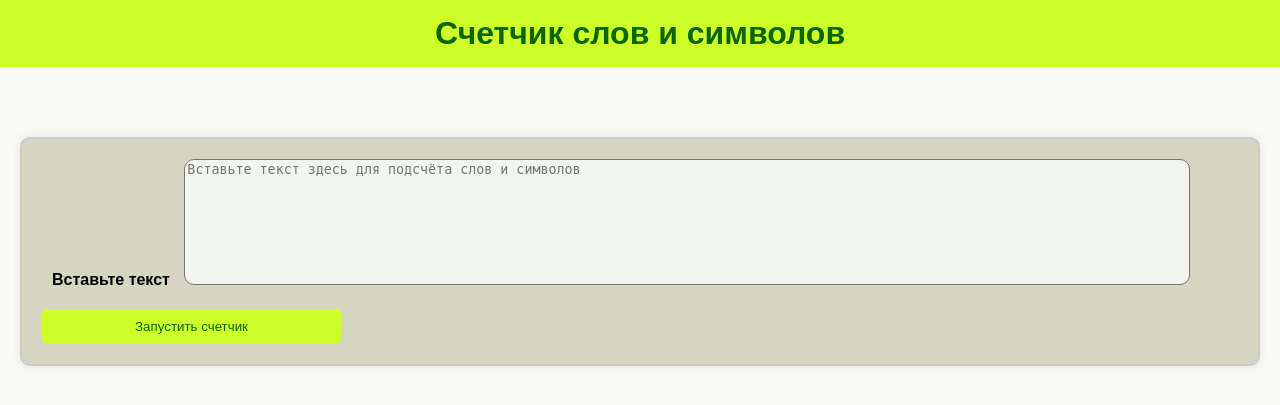
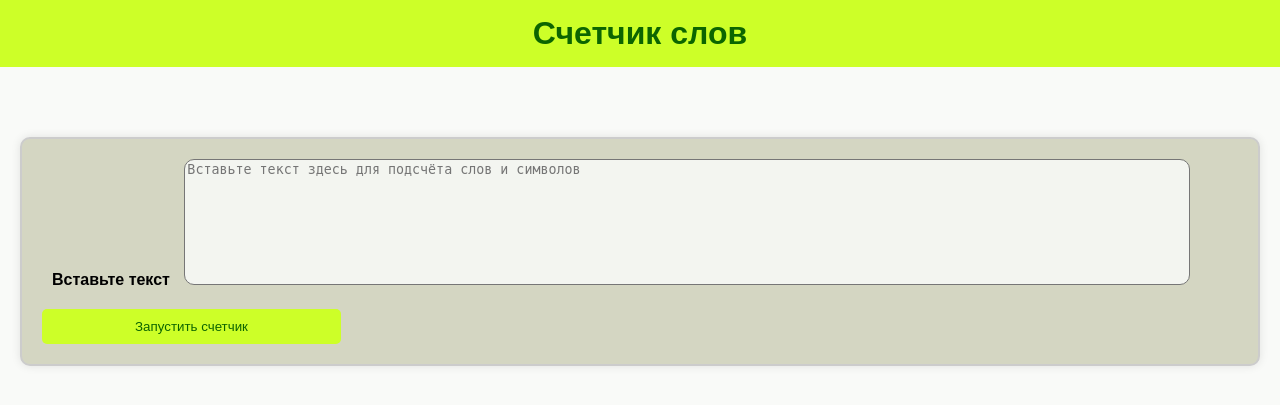
Before and after one commit to Yashima-san/Django_projects, a Django app: page / in a window 1280 px wide. Shown: the top 405 px of the page. Run offline with Django 5.2, Linux system fonts and the light colour scheme.

Commit message:
8 commit

```diff
--- a/wordcounter/wordcounter/word/templates/counter.HTML
+++ b/wordcounter/wordcounter/word/templates/counter.HTML
@@ -3,12 +3,12 @@
 <html lang="ru" dir="ltr">
 <head>
     <meta charset="utf-8">
-    <title>Счетчик слов и символов</title>
+    <title>Счетчик слов</title>
     <link rel="stylesheet" type="text/css" href="{% static 'css/word_style.css' %}">
 </head>
 <body>
 <div class="navbar">
-    <h1>Счетчик слов и символов</h1>
+    <h1>Счетчик слов</h1>
 </div>
 
 <div class="container">
```
Also changed, not shown: frame/3.png (added).
